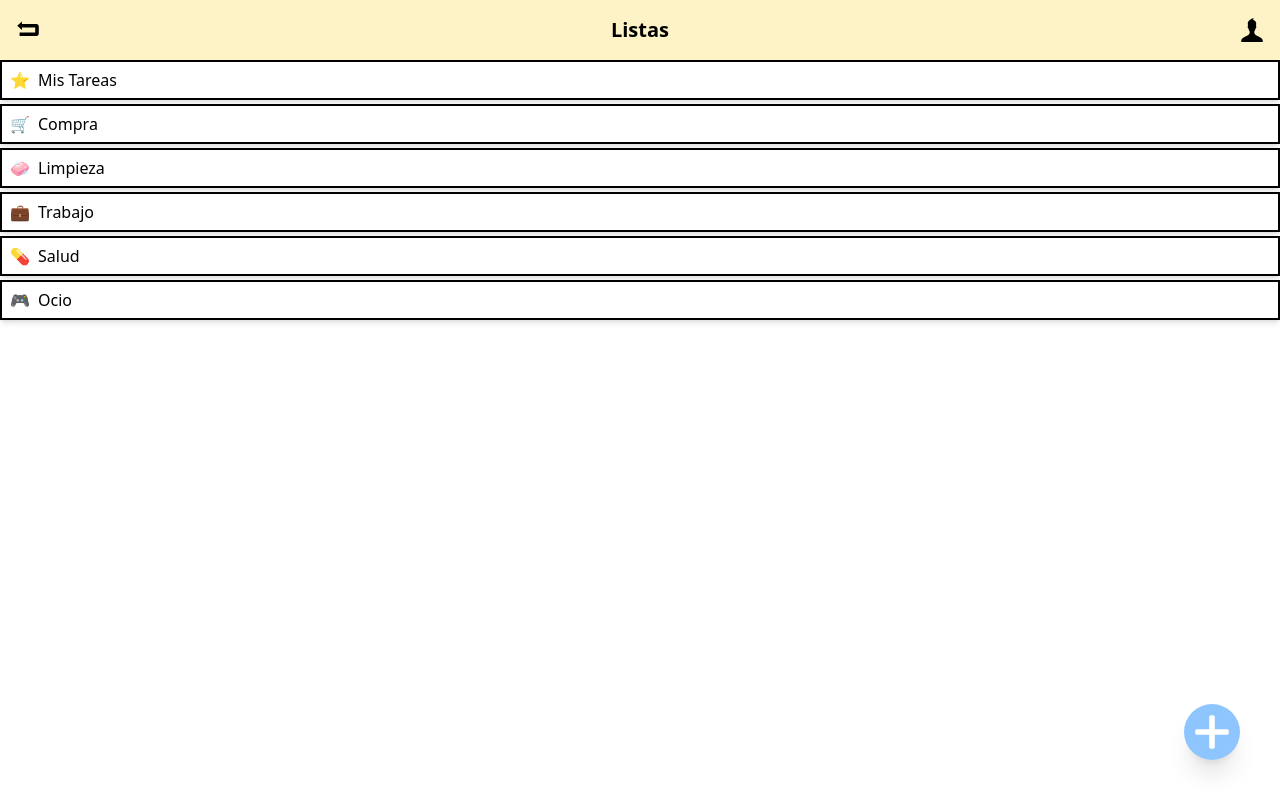
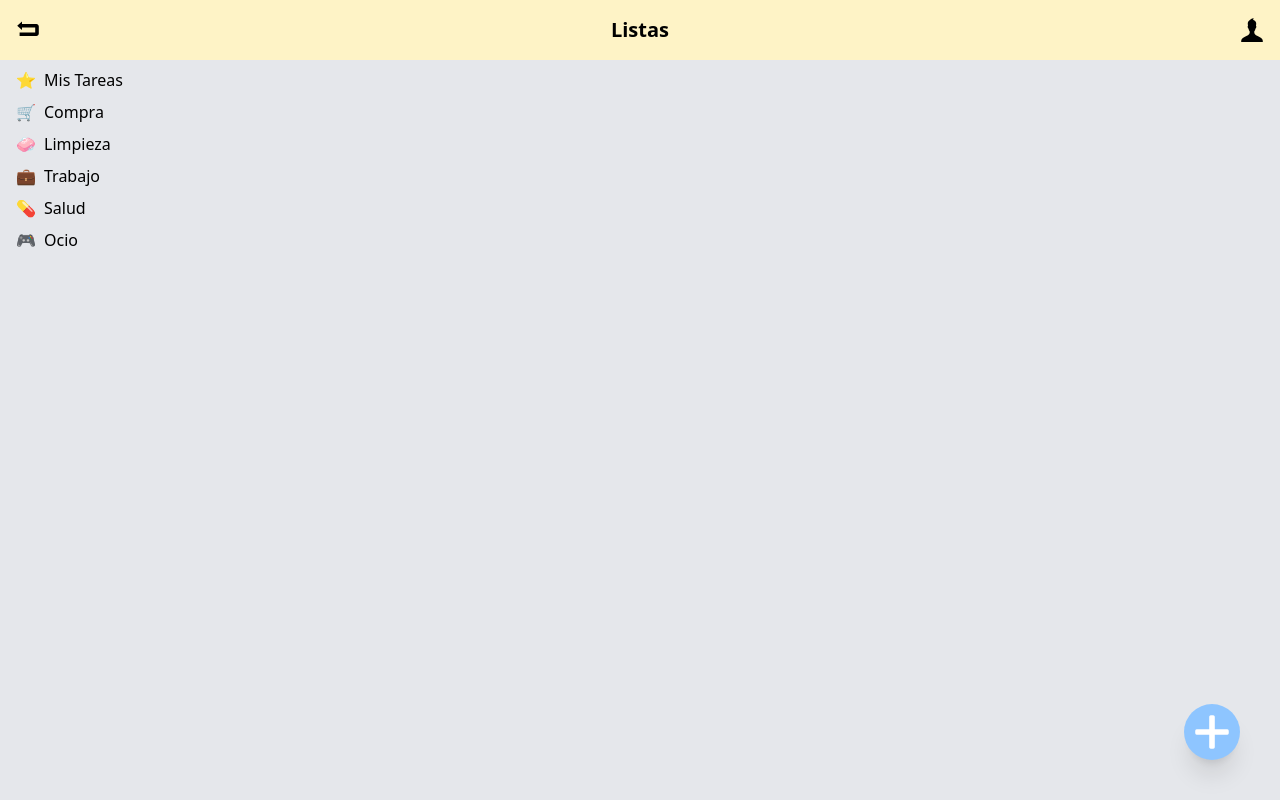
Before and after one commit to AdrielHercules/todolist-frontend, an Angular app: page / in a window 1280 px wide. Built offline with nearby package versions, Linux system fonts and the light colour scheme.

Commit message:
Refactor list-page layout and style

```diff
--- a/src/app/list-page/list-page.component.html
+++ b/src/app/list-page/list-page.component.html
@@ -1,11 +1,9 @@
-<section>
+<section class="flex h-full flex-col gap-2 bg-gray-200 p-2">
   @for (list of lists; track $index) {
-  <div class="flex-col mb-1 h-10 border-2 shadow-md content-center hover:bg-amber-100 hover:cursor-pointer">
     <app-list-item [list]="list"></app-list-item>
-  </div>
   }
 
-  <div class="fixed bottom-10 right-10">
+  <div class="fixed right-10 bottom-10">
     <app-add-list-button (click)="onAddListClick()"></app-add-list-button>
   </div>
 </section>
```
